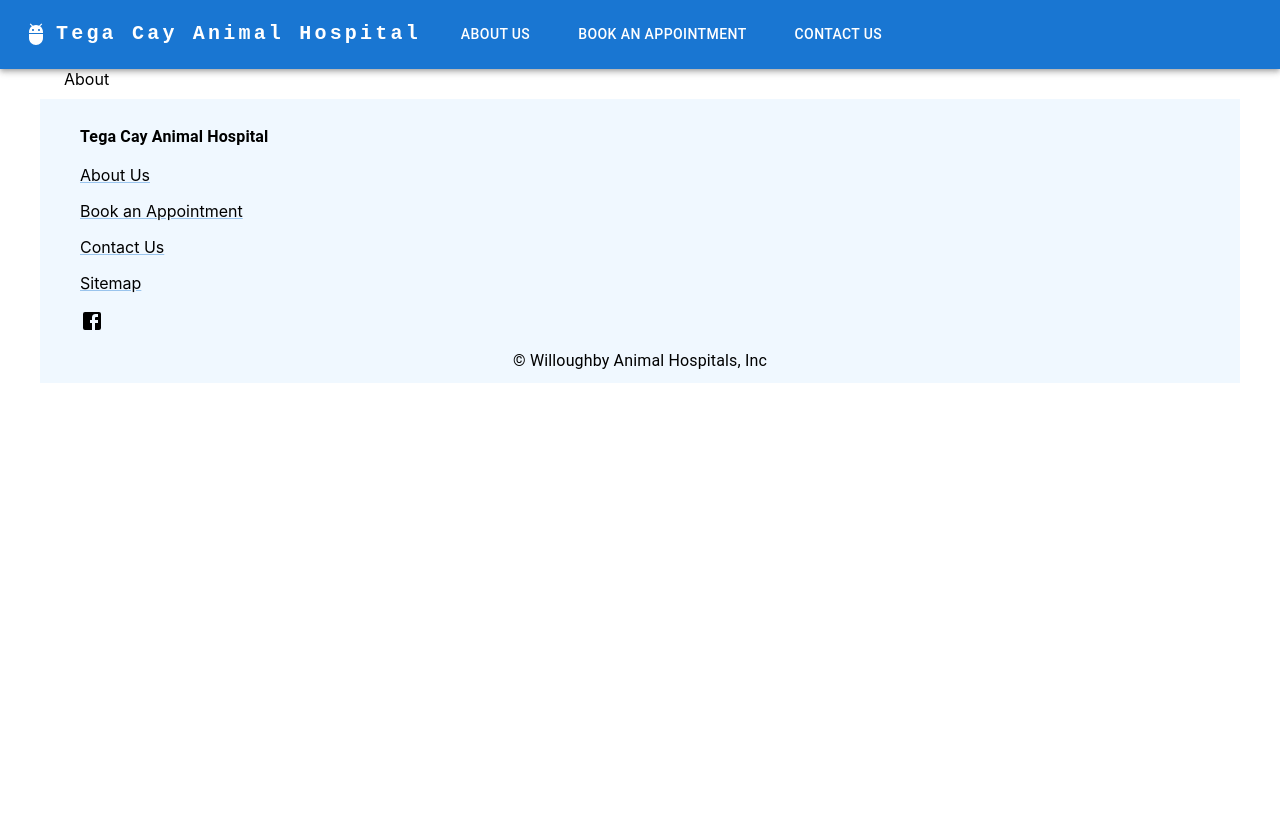
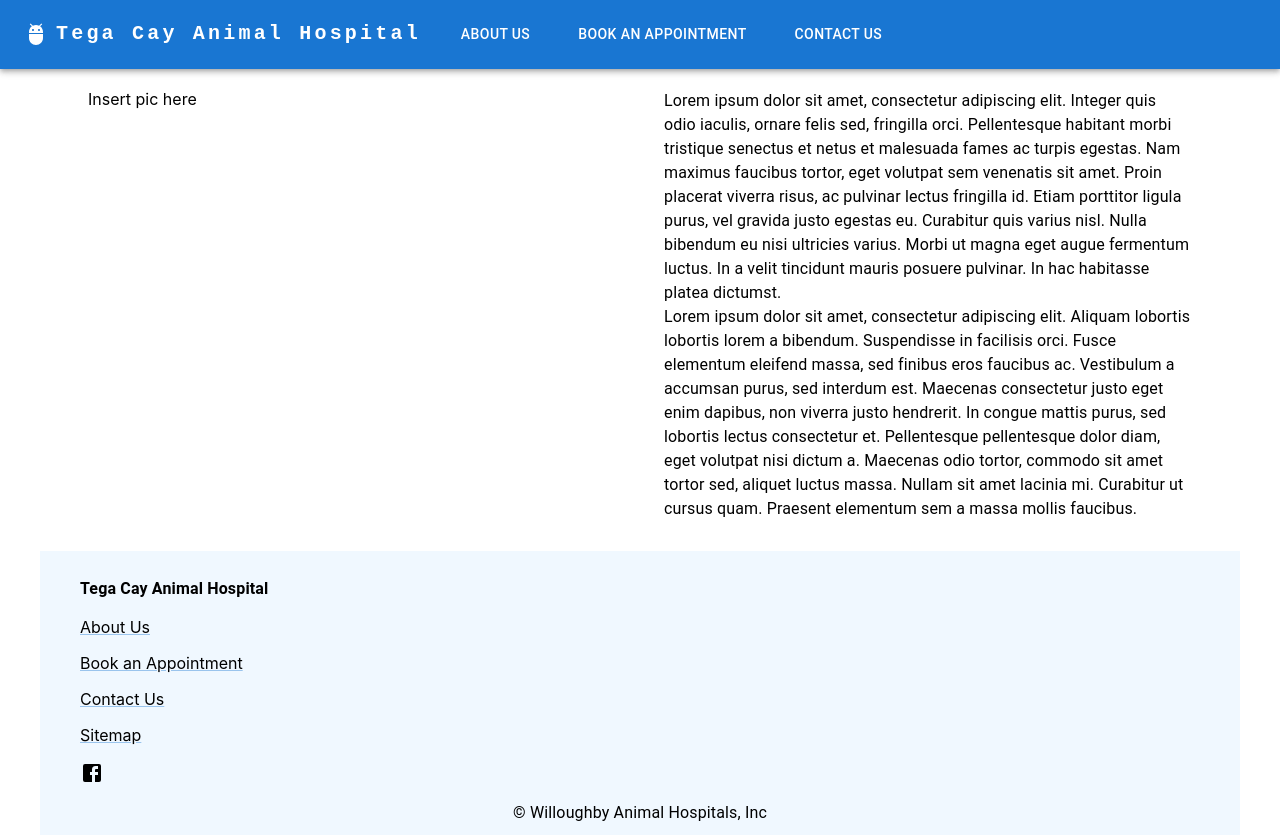
Before and after one commit to hwilloug/tcah, a React (Create React App) app in the folder frontend/: page /about in a window 1280 px wide. Before the commit the page ends 800 px from the top, so only its background shows below. Built offline with nearby package versions, Linux system fonts and the light colour scheme.

Commit message:
Styling and beef out about page

```diff
--- a/frontend/src/components/AboutPage.js
+++ b/frontend/src/components/AboutPage.js
@@ -1,9 +1,16 @@
 import Container from '@mui/material/Container'
+import Typography from '@mui/material/Typography'
 
 function AboutPage() {
   return (
-    <Container>
-      About
+    <Container sx={{display: 'flex', padding: '20px'}}>
+      <Container>
+        Insert pic here
+      </Container>
+      <Container>
+        <Typography>Lorem ipsum dolor sit amet, consectetur adipiscing elit. Integer quis odio iaculis, ornare felis sed, fringilla orci. Pellentesque habitant morbi tristique senectus et netus et malesuada fames ac turpis egestas. Nam maximus faucibus tortor, eget volutpat sem venenatis sit amet. Proin placerat viverra risus, ac pulvinar lectus fringilla id. Etiam porttitor ligula purus, vel gravida justo egestas eu. Curabitur quis varius nisl. Nulla bibendum eu nisi ultricies varius. Morbi ut magna eget augue fermentum luctus. In a velit tincidunt mauris posuere pulvinar. In hac habitasse platea dictumst. </Typography>
+        <Typography>Lorem ipsum dolor sit amet, consectetur adipiscing elit. Aliquam lobortis lobortis lorem a bibendum. Suspendisse in facilisis orci. Fusce elementum eleifend massa, sed finibus eros faucibus ac. Vestibulum a accumsan purus, sed interdum est. Maecenas consectetur justo eget enim dapibus, non viverra justo hendrerit. In congue mattis purus, sed lobortis lectus consectetur et. Pellentesque pellentesque dolor diam, eget volutpat nisi dictum a. Maecenas odio tortor, commodo sit amet tortor sed, aliquet luctus massa. Nullam sit amet lacinia mi. Curabitur ut cursus quam. Praesent elementum sem a massa mollis faucibus.</Typography>
+      </Container>
     </Container>
   )
 }
--- a/frontend/src/components/BookPage.js
+++ b/frontend/src/components/BookPage.js
@@ -1,9 +1,14 @@
 import Container from "@mui/material/Container";
+import Typography from '@mui/material/Typography'
+import Hours from "./Hours";
 
 function BookPage() {
   return (
-    <Container>
-      Book
+    <Container sx={{my: '20px', height:'60vh'}}>
+      <Typography variant='h5' align='center'>Book an Appointment</Typography>
+      <Typography variant='h6' align='center'>Call us to make an appointment:</Typography>
+      <Typography align='center' fontWeight={700}>+1 (803) 548-2590</Typography>
+      <Hours />
     </Container>
   )
 }
--- a/frontend/src/components/ContactPage.js
+++ b/frontend/src/components/ContactPage.js
@@ -23,7 +23,7 @@
         <Typography fontWeight={700} sx={{mt: '30px'}}>Call us at:</Typography>
         <Typography>+1 (803) 548-2590</Typography>
       </Container>
-      <Container>
+      <Container sx={{alignSelf: 'center'}}>
         <LoadScript
           googleMapsApiKey={process.env.REACT_APP_GOOGLE_MAPS_API_KEY}
         >
```
Also changed, not shown: 1 other file (tests, documents, lock files or other folders).
